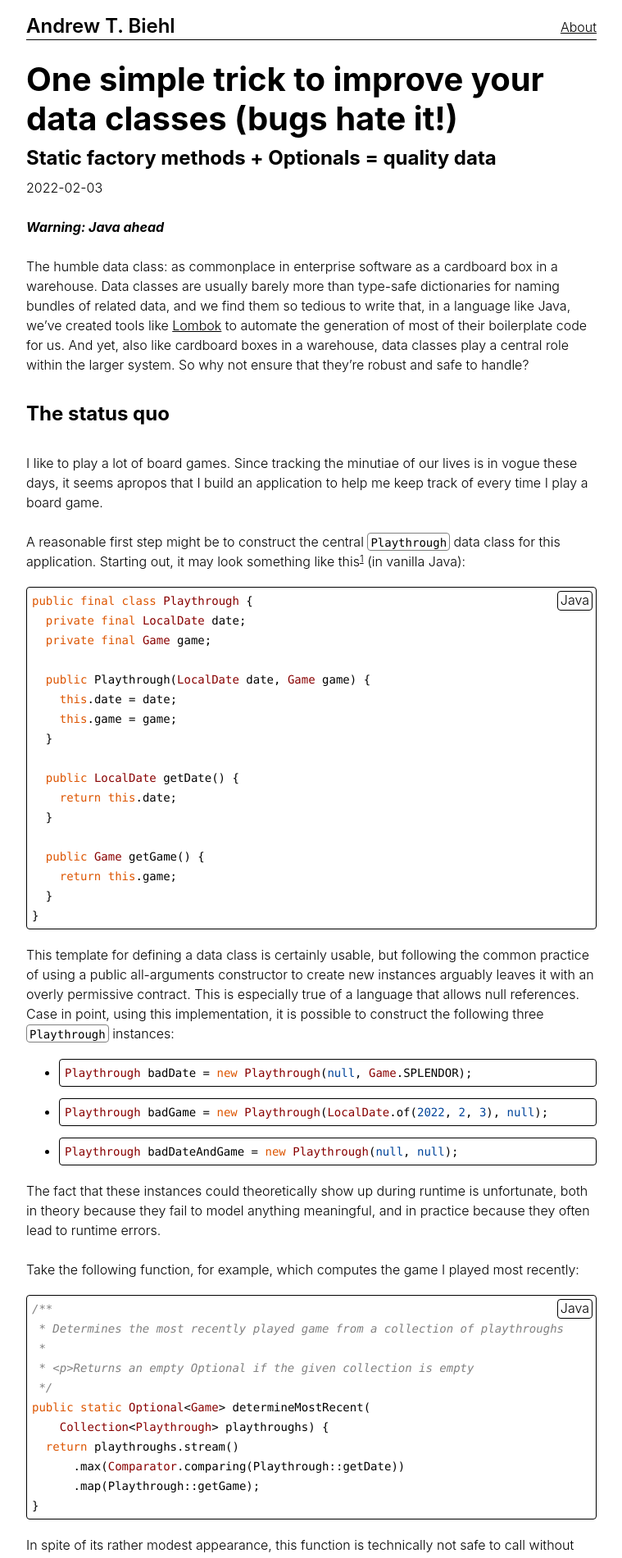
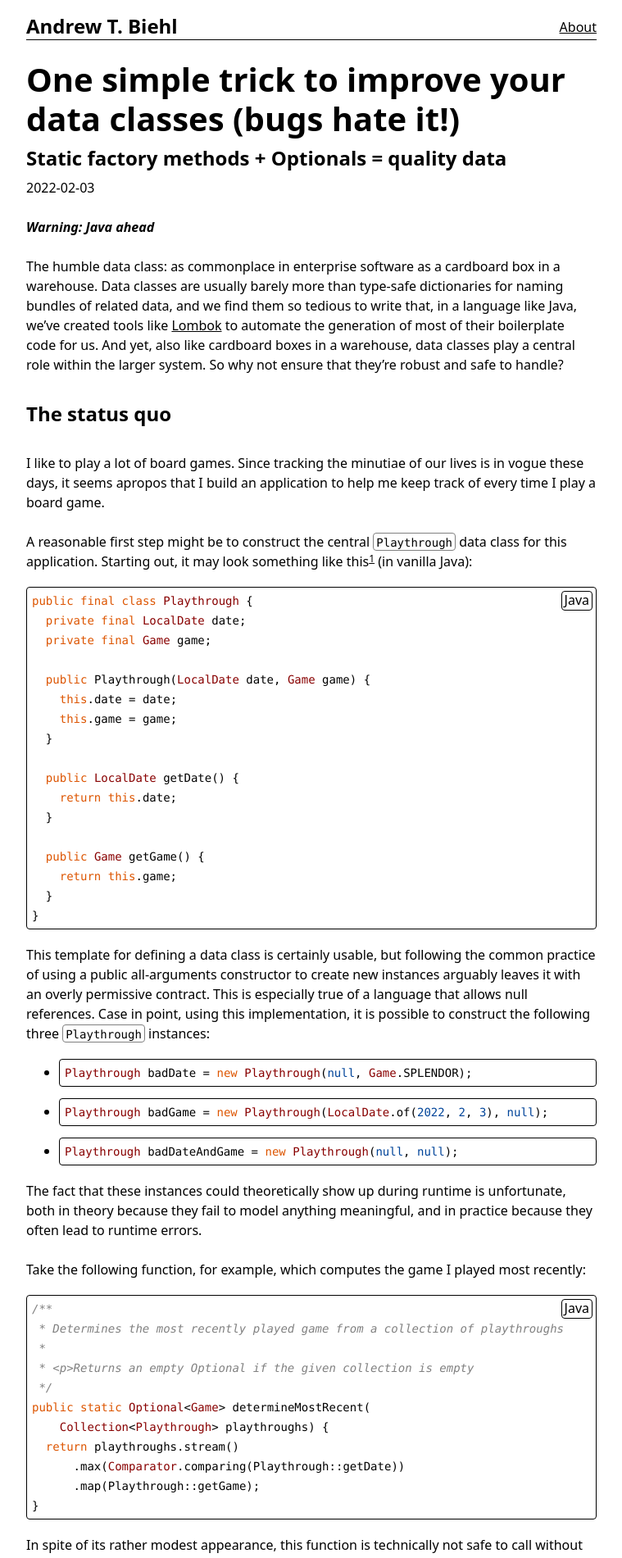
Before and after one commit to andrewtbiehl/andrewtbiehl.com, a Jekyll site: the page built from _posts/2022-02-03-improving-data-classes.md, in a window 1280 px wide. Shown: the top 1901 px of the page at 82% size, without its empty margins (260-1019 px from the left). Built offline with Jekyll 4.4.1, drawn with Linux system fonts in a browser that asks for light colours.

Commit message:
Use system-ui generic font family in font stack
Replaces a couple platform-specific font families with the more general
alternative.

This also seems to fix what appears to be a bug in the Brave browser,
where the site rendered with "shields up" skips over the intended
BlinkMacSystemFont. I was unable to track down the root cause of this
issue but troubleshooting revealed that it appears to have to do with
the Brave "shield".

```diff
--- a/_sass/_base.scss
+++ b/_sass/_base.scss
@@ -1,8 +1,8 @@
 $baseline: 8px;
 $thin-black-line: 1px solid black;
 $thin-gray-line: 1px solid lighten(black, 50%);
-$base-font-stack: -apple-system, BlinkMacSystemFont, "Segoe UI", Roboto, Oxygen-Sans,
-  Ubuntu, Cantarell, "Helvetica Neue", sans-serif;
+$base-font-stack: system-ui, "Segoe UI", Roboto, Oxygen-Sans, Ubuntu, Cantarell,
+  "Helvetica Neue", sans-serif;
 $code-font-stack: Menlo, Consolas, Monaco, "Liberation Mono", "Lucida Console",
   monospace;
 
```
